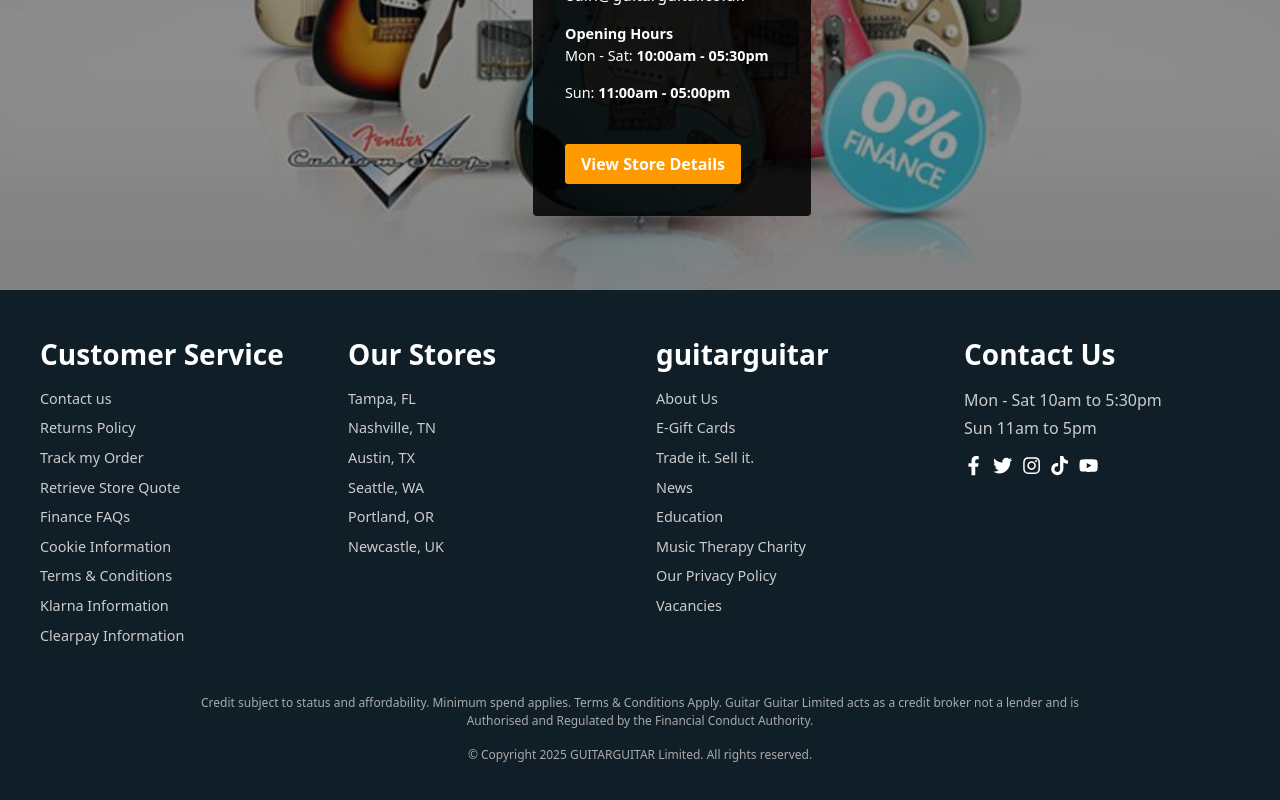
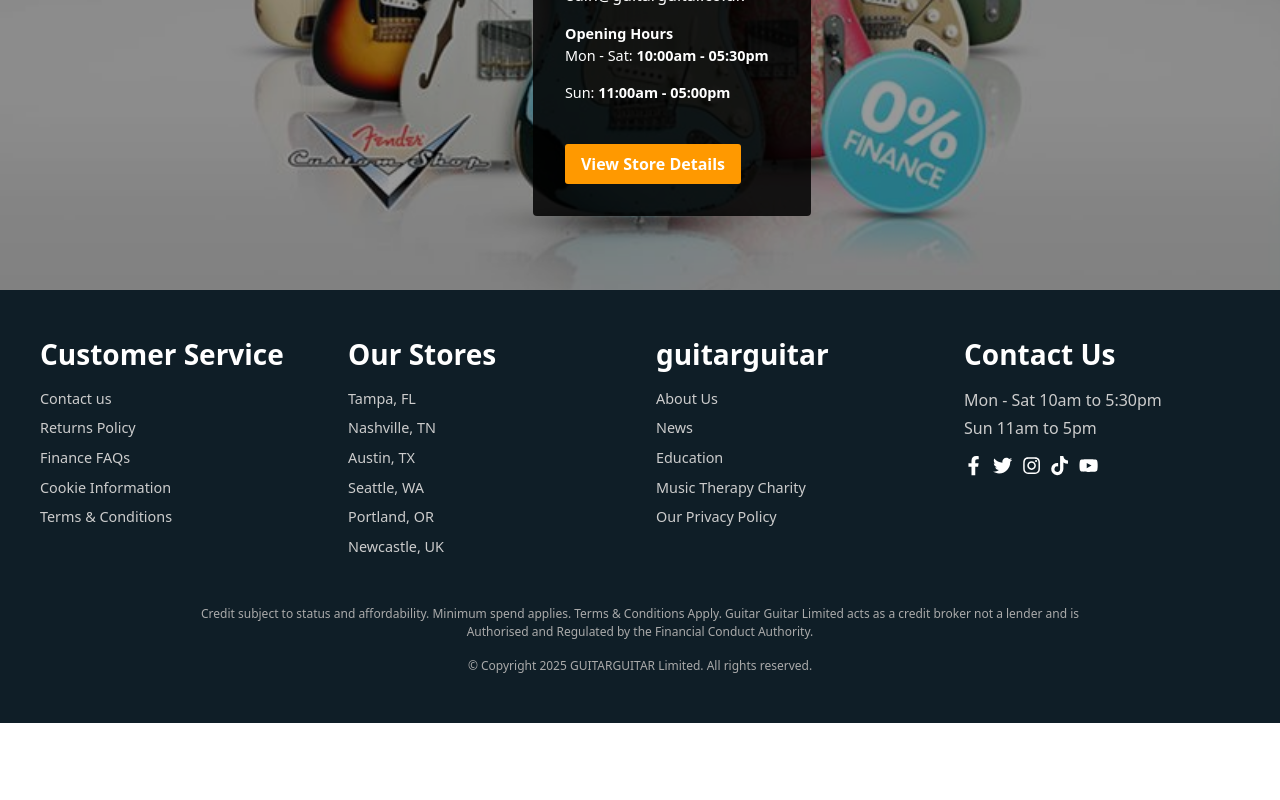
Before and after one commit to MrJefferson29/guitarguitar, a React (Create React App) app in the folder frontend/: page / in a window 1280 px wide. Shown: the part 3634-4434 px from the top of the page. After the commit the page ends 4357 px from the top, so only its background shows below. Built offline with nearby package versions, Linux system fonts and the light colour scheme; no server answers; a web font is replaced by a local one.

Commit message:
Update Footer.js

```diff
--- a/frontend/src/components/GeneralScreens/Footer.js
+++ b/frontend/src/components/GeneralScreens/Footer.js
@@ -91,13 +91,9 @@
             {[
               "Contact us",
               "Returns Policy",
-              "Track my Order",
-              "Retrieve Store Quote",
               "Finance FAQs",
               "Cookie Information",
               "Terms & Conditions",
-              "Klarna Information",
-              "Clearpay Information",
             ].map((text) => (
               <LinkItem key={text}><a href="#">{text}</a></LinkItem>
             ))}
@@ -120,13 +116,10 @@
           <LinkList>
             {[
               "About Us",
-              "E-Gift Cards",
-              "Trade it. Sell it.",
               "News",
               "Education",
               "Music Therapy Charity",
               "Our Privacy Policy",
-              "Vacancies",
             ].map((item) => (
               <LinkItem key={item}><a href="#">{item}</a></LinkItem>
             ))}
```
